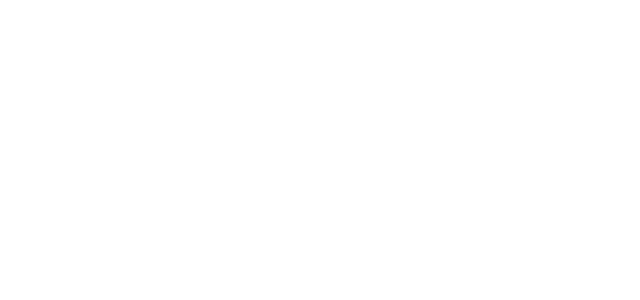
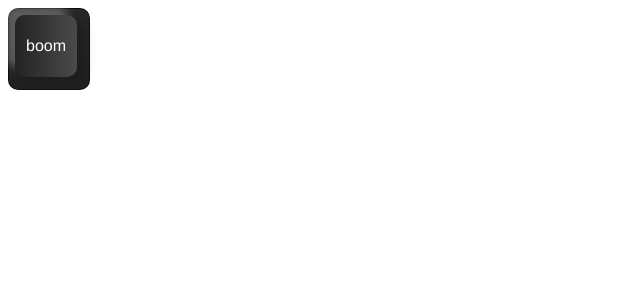
Before and after one commit to Bernankez/VueDemo, a Vue app: page /keyboard in a window 1280 px wide. Before the commit this address had no page. Shown: the top 300 px of the page, without its empty margins (0-640 px from the left). Built offline with nearby package versions, Linux system fonts and the light colour scheme.

Commit message:
feat: 添加路由

```diff
--- a/src/views/Home.vue
+++ b/src/views/Home.vue
@@ -1,6 +1,9 @@
 <template>
-  <router-link to="/switcher">Switcher</router-link><br>
+  <router-link to="/switcher">Switcher</router-link>
+  <br>
   <router-link to="/cyber-button">CyberButton</router-link>
+  <br>
+  <router-link to="/keyboard">Keyboard</router-link>
 </template>
 
 <script setup lang="ts"></script>
--- /dev/null
+++ b/src/views/keyboard/index.vue
@@ -0,0 +1,11 @@
+<template>
+  <KeyboardButton placement="middle" @click="click">boom</KeyboardButton>
+</template>
+
+<script setup lang="ts">
+import KeyboardButton from "./KeyboardButton.vue";
+
+const click = e => {
+  alert("Hi");
+};
+</script>
```
Also changed, not shown: src/router/index.ts (+8 -4 lines).
